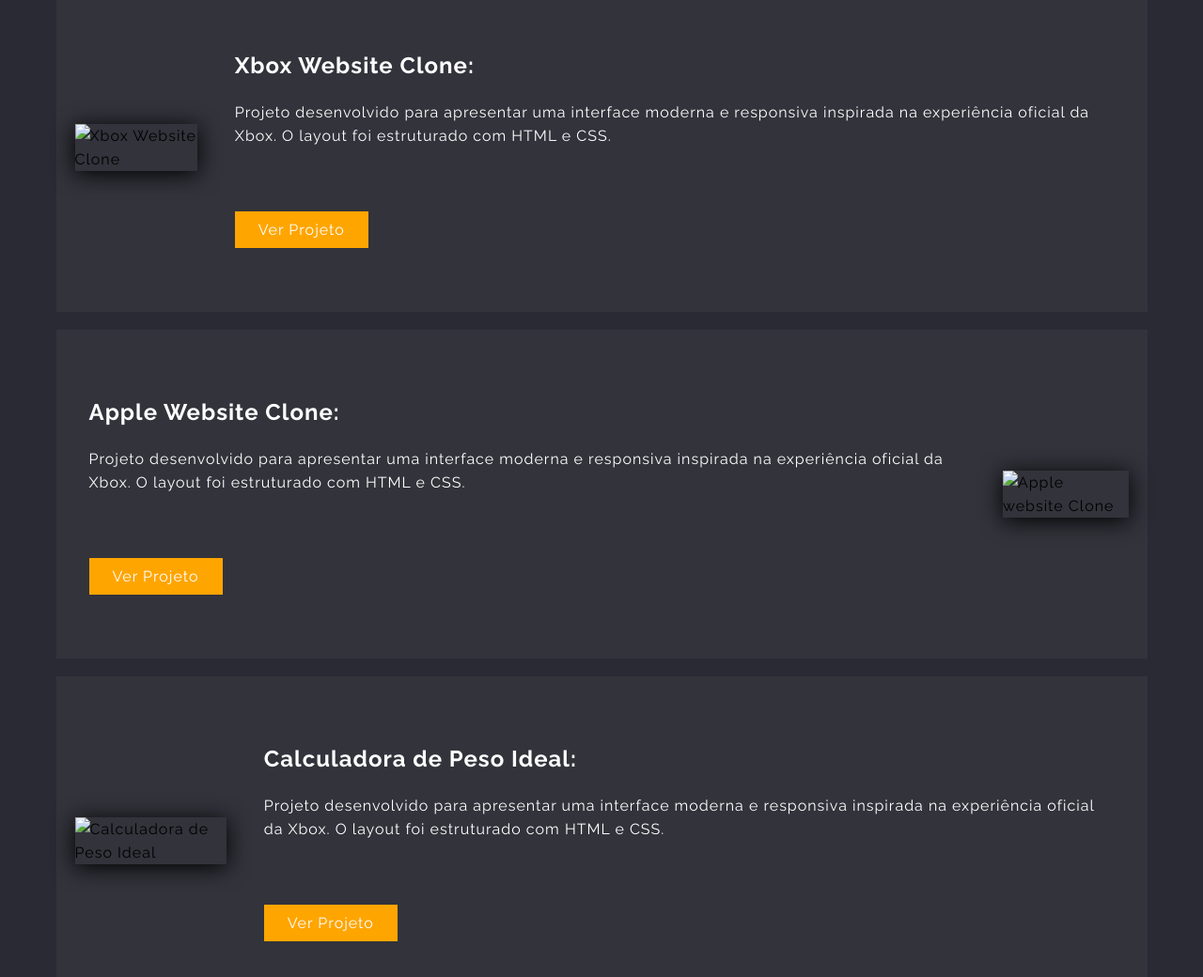
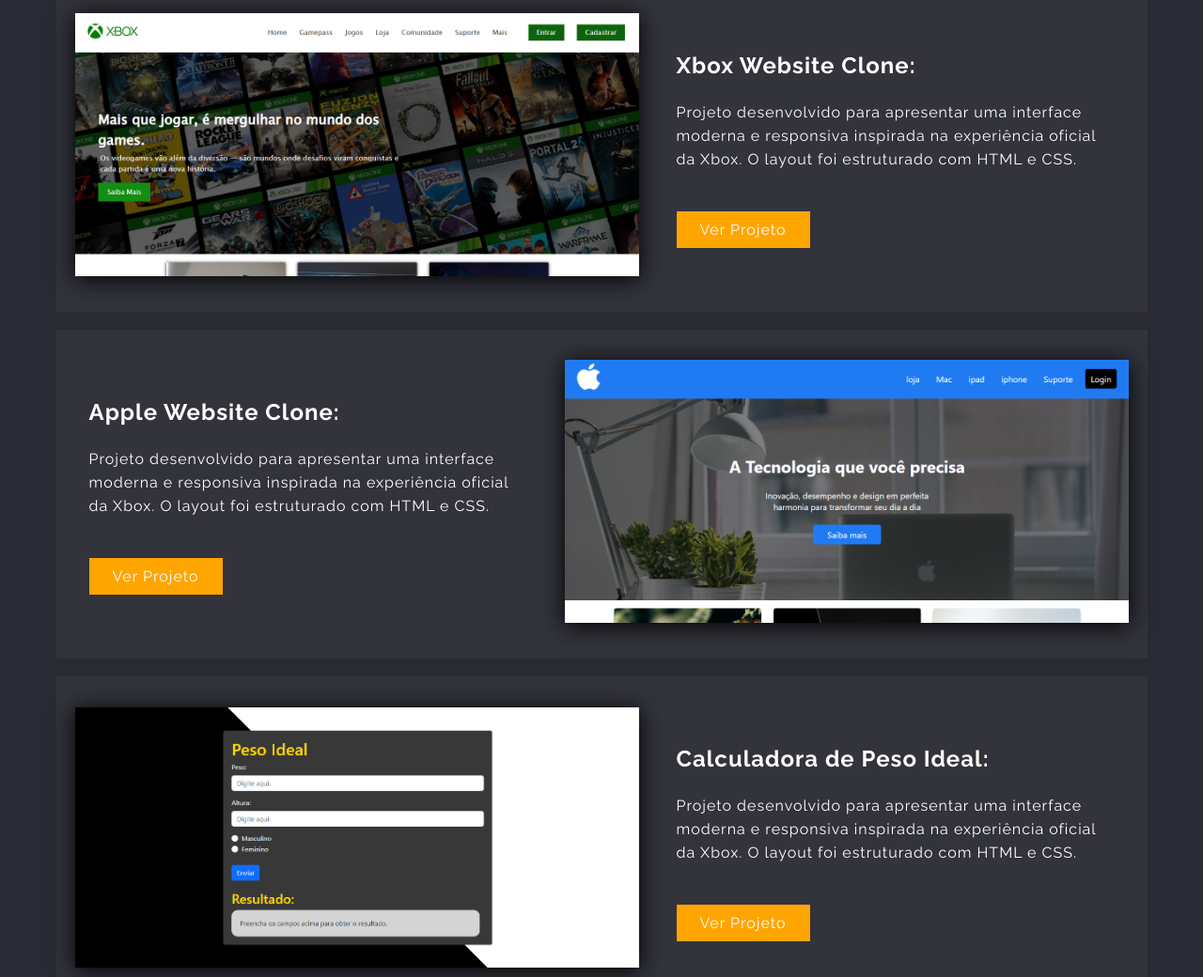
Before and after one commit to IsaacReisP/Portif-lio-Teste, a plain HTML site: page index.html in a window 1280 px wide. Shown: the part 1160-2200 px from the top of the page at 94% size. Drawn offline with nearby package versions, Linux system fonts and the light colour scheme.

Commit message:
Update index.html

```diff
--- a/index.html
+++ b/index.html
@@ -42,7 +42,7 @@
          </div>
          <div class="isaac-img">
             <figure>
-               <img class="eu-img" src="../Portifólio - 11.05.2025/assets/eu-removebg-preview.png" alt="Minha foto">
+               <img class="eu-img" src="../assets/eu-removebg-preview.png" alt="Minha foto">
             </figure>
          </div>
       </figure>
@@ -89,7 +89,7 @@
             <br>
             <div class="projeto">
                <figure>
-                  <img class="projeto1" src="../Portifólio - 11.05.2025/assets/projeto1.png" alt="Xbox Website Clone">
+                  <img class="projeto1" src="../assets/projeto1.png" alt="Xbox Website Clone">
                </figure>
                <div class="projeto-txt">
                   <h2>Xbox Website Clone:</h2>
@@ -109,13 +109,13 @@
                   <a class="btn-projeto" href="#">Ver Projeto</a>
                </div>
                <figure>
-                  <img class="projeto2" src="../Portifólio - 11.05.2025/assets/projeto3.png" alt="Apple website Clone">
+                  <img class="projeto2" src="../assets/projeto3.png" alt="Apple website Clone">
                </figure>
             </div>
             <br>
             <div class="projeto">
                <figure>
-                  <img class="projeto3" src="../Portifólio - 11.05.2025/assets/projeto.4.png"
+                  <img class="projeto3" src="../assets/projeto.4.png"
                      alt="Calculadora de Peso Ideal">
                </figure>
                <div class="projeto-txt">
```
